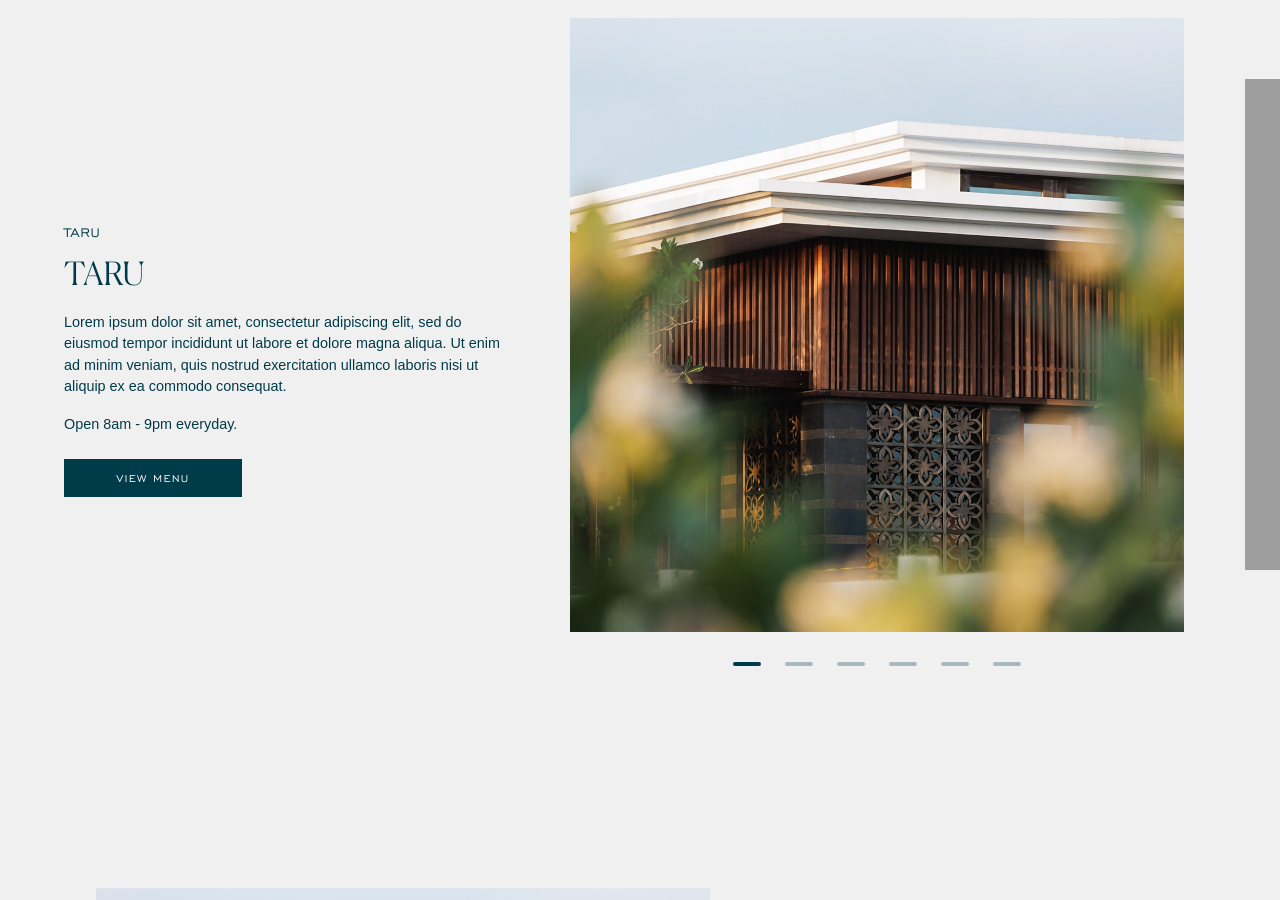
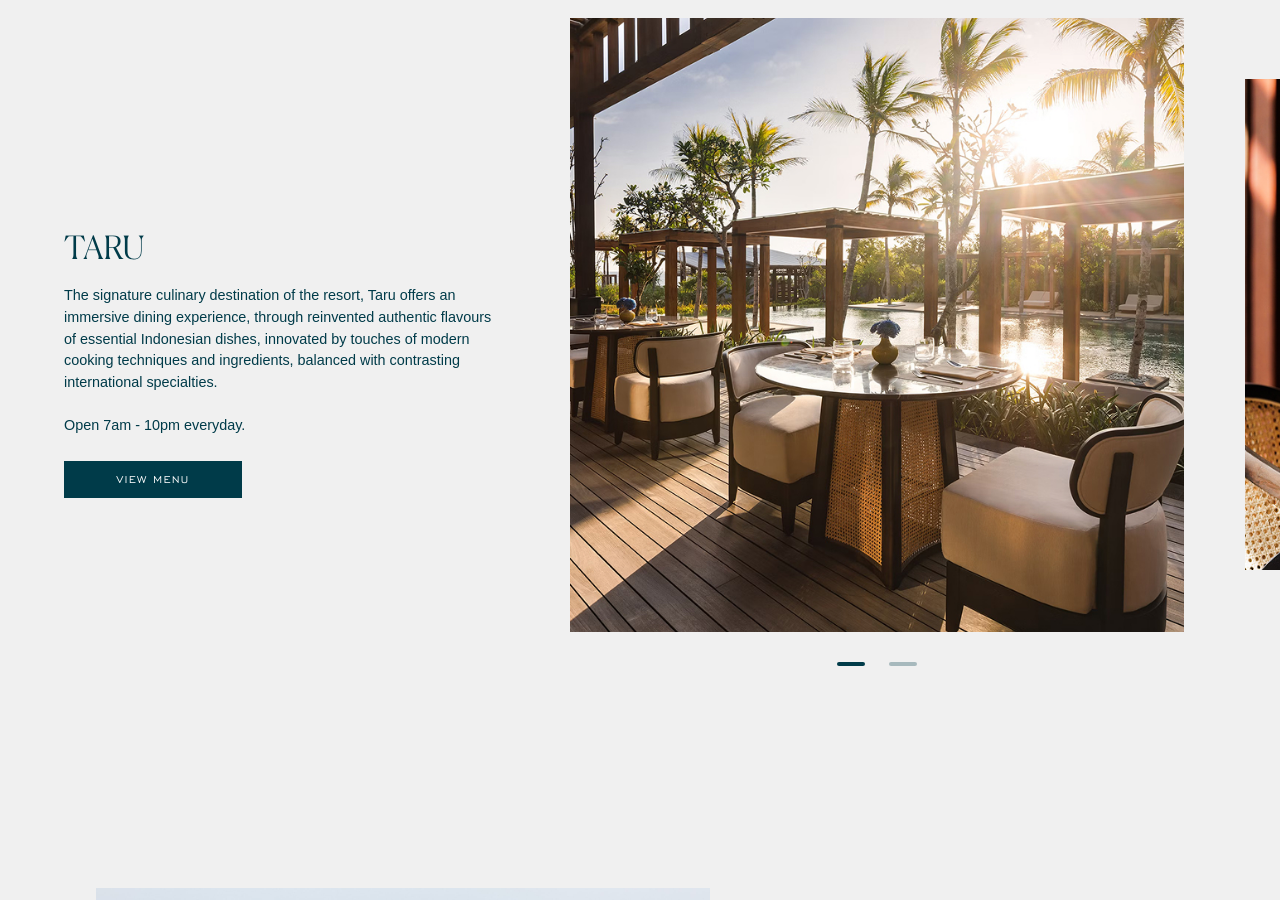
Before and after one commit to TheInstituteOfCode/rbc, a Jekyll site: the page built from dinning.html, in a window 1280 px wide and 900 px high, scrolled down 1419 px. Built offline with Jekyll 4.4.1, drawn with Linux system fonts in a browser that asks for light colours; some web fonts are replaced; grey boxes are pictures that could not be loaded.

Commit message:
Updated 2 files via CloudCannon.

```diff
--- a/dinning.html
+++ b/dinning.html
@@ -27,36 +27,25 @@ blocks:
     -
         _id: split-banner-slider
         content:
-            subHeading: TARU
+            subHeading:
             heading: TARU
             p-text: >-
-                <p>Lorem ipsum dolor sit amet, consectetur adipiscing elit, sed
-                do eiusmod  tempor incididunt ut labore et dolore magna aliqua.
-                Ut enim ad minim  veniam, quis nostrud exercitation ullamco
-                laboris nisi ut aliquip ex ea  commodo consequat.</p><p>Open 8am
-                - 9pm everyday.</p>
+                <p>The signature culinary destination of the resort, Taru offers
+                an immersive dining experience, through reinvented authentic
+                flavours of essential Indonesian dishes, innovated by touches of
+                modern cooking techniques and ingredients, balanced with
+                contrasting international specialties.<br /><br />Open 7am -
+                10pm everyday.</p>
         carousel:
             desktop-image-position: right
             dots: true
             slides:
                 -
-                    img: /uploads/KC-Regent-slider-11.jpg
-                    alt: Regent Bali Canggu
+                    img: /uploads/taru1.jpg
+                    alt: Taru
                 -
-                    img: /uploads/KC-Regent-slider-10.jpg
-                    alt: Regent Bali Canggu
-                -
-                    img: /uploads/KC-Regent-slider-9.jpg
-                    alt: Regent Bali Canggu
-                -
-                    img: /uploads/KC-Regent-slider-8.jpg
-                    alt: Regent Bali Canggu
-                -
-                    img: /uploads/KC-Regent-slider-7.jpg
-                    alt: Regent Bali Canggu
-                -
-                    img: /uploads/KC-Regent-slider-6.jpg
-                    alt: Regent Bali Canggu
+                    img: /uploads/taru-1.jpg
+                    alt: Taru
         color-scheme: base
         scheme-padding: small-padding
         scheme-max-width: l
```
Also changed, not shown: uploads/taru1.jpg (added).
